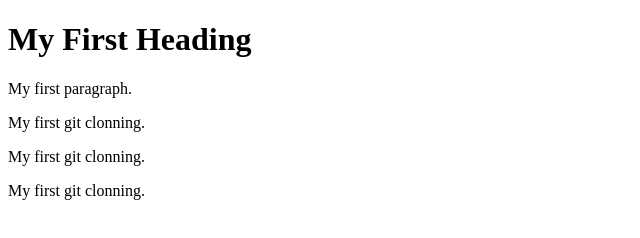
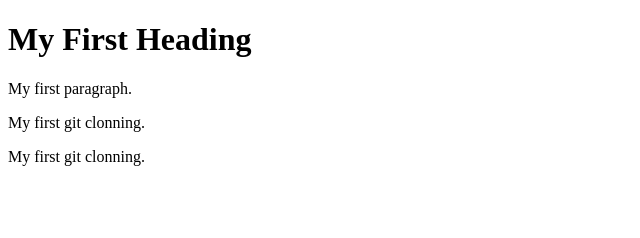
Before and after one commit to developerpriya/bookListApi, a plain HTML site: page test.html in a window 1280 px wide. Shown: the whole page, without its empty margins (0-640 px from the left). Drawn offline with Linux system fonts and the light colour scheme.

Commit message:
push to new

```diff
--- a/test.html
+++ b/test.html
@@ -8,7 +8,6 @@
 <p>My first paragraph.</p>
 <p>My first git clonning.</p>
 <p>My first git clonning.</p>
-<p>My first git clonning.</p>
 
 </body>
 </html>
```
